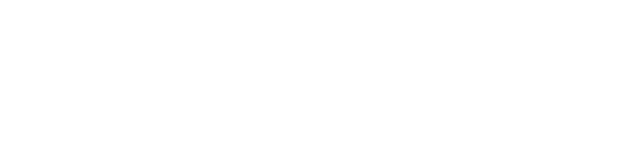
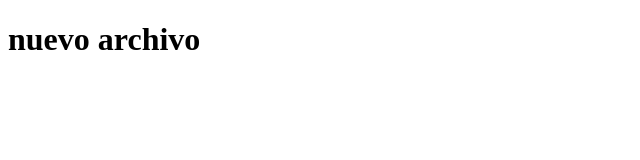
Before and after one commit to mnovoaq/git-youtube, a plain HTML site: page index.html in a window 1280 px wide. Shown: the whole page, without its empty margins (0-640 px from the left). Drawn offline with Linux system fonts and the light colour scheme.

Commit message:
agregamos por segunda vez los archivos

```diff
--- a/index.html
+++ b/index.html
@@ -7,6 +7,6 @@
     <title>Document</title>
 </head>
 <body>
-
+    <h1>nuevo archivo</h1>
 </body>
 </html>
```
